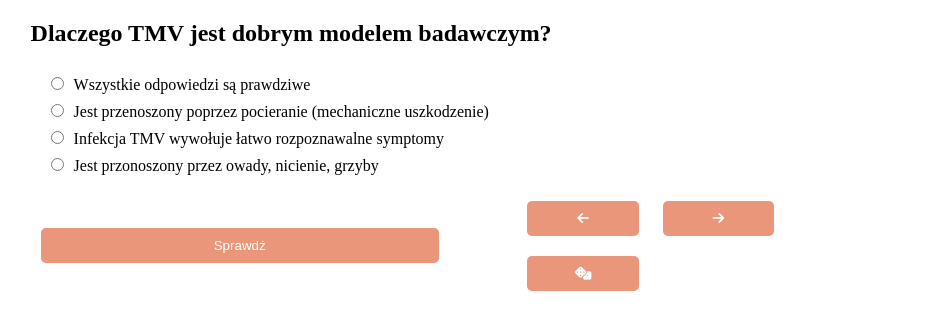
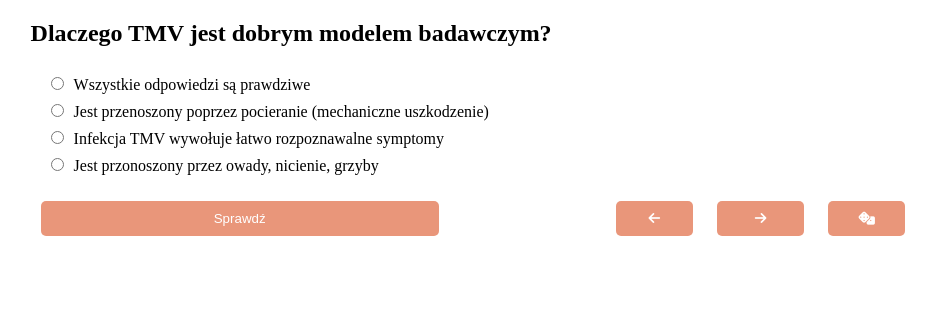
Before and after one commit to jakubguzek/quizmo, a plain HTML site: page index.html in a window 1280 px wide. Shown: the whole page, without its empty margins (167-1103 px from the left). Drawn offline with Linux system fonts and the light colour scheme.

Commit message:
change: button styling

```diff
--- a/styles.css
+++ b/styles.css
@@ -16,7 +16,7 @@ button {
 }
 
 .previous-button {
-  width: 28%;
+  width: 25%;
 }
 
 .next-button {
@@ -24,7 +24,7 @@ button {
 }
 
 .random-button {
-  width: 28%;
+  width: 25%;
 }
 
 .question-container {
@@ -46,7 +46,7 @@ button {
 }
 
 .navigation-buttons-container {
-  width: 45%;
+  width: 35%;
 }
 
 .answer-radio {
```
